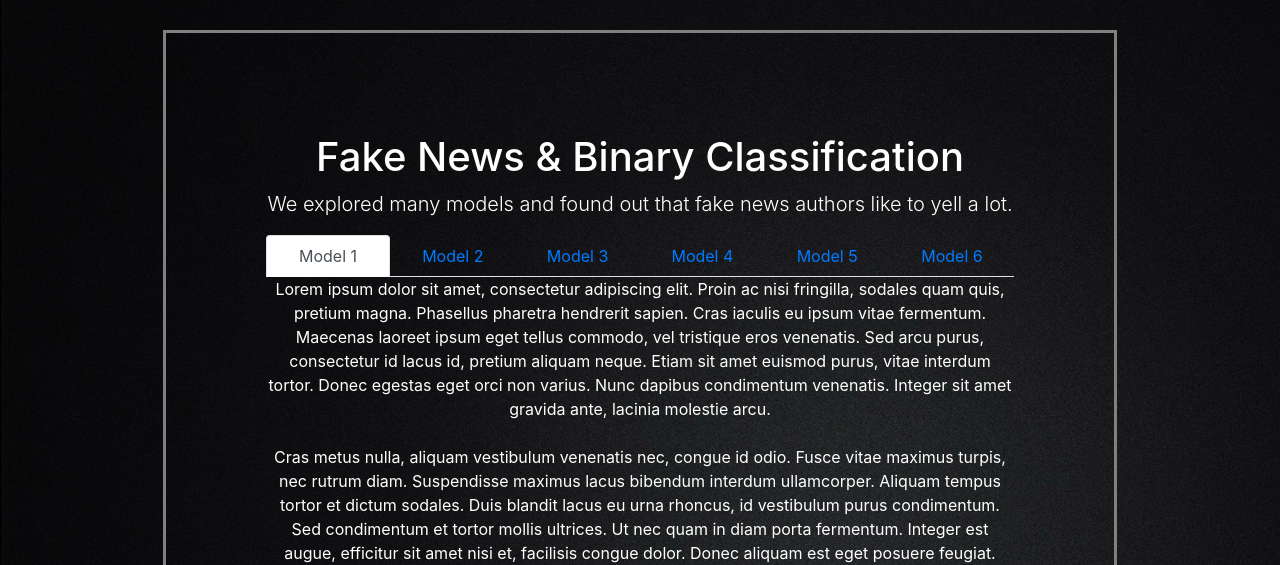
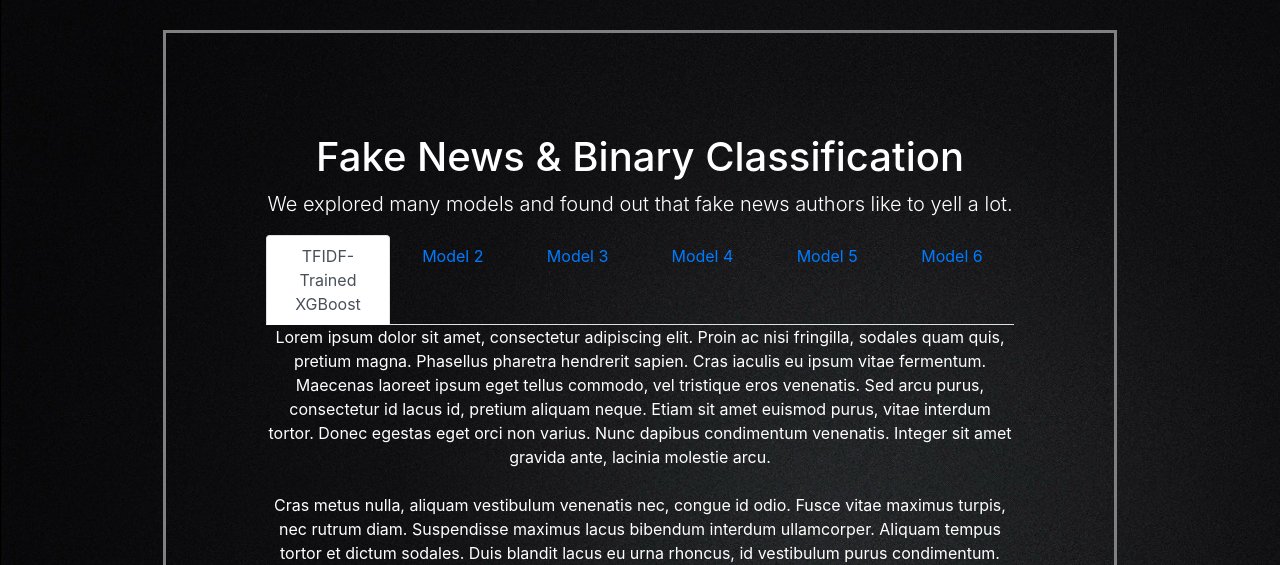
Before and after one commit to tallam99/fake-news-detector-website, a Django app: page / in a window 1280 px wide; the page is wider, and only the part inside the window is pictured. Shown: the part 1053-1618 px from the top of that part. Run offline with Django 3.2, Linux system fonts and the light colour scheme; some libraries are stand-ins or nearby versions.

Commit message:
Finish templates

```diff
--- a/FNDWebsite/FND/templates/FND/index.html
+++ b/FNDWebsite/FND/templates/FND/index.html
@@ -80,7 +80,7 @@ Fake News Detector
             <ul class="nav nav-tabs nav-justified" roll='tablist' style="text-align:center">
                 <li class="nav-item">
                     <a class="nav-link active" id="m1-tab" data-toggle="tab" href="#m1" role="tab" aria-controls="m1" aria-selected="true">
-                        Model 1
+                        TFIDF-Trained XGBoost
                     </a>
                 </li>
                 <li class="nav-item">
@@ -180,7 +180,8 @@ Fake News Detector
         </div>
     </main>
     <h1>Try the models on your own examples:</h1>
-    <form style="margin: 3% 20% 10%;" method="POST" action={% url 'prediction' %}>
+    <form style="margin: 3% 20% 10%;" method="POST" action={{ url }}>
+        {% csrf_token %}
         <div class="form-group">
             <label for="title">Title:</label><br>
             <input type="text" class="form-control" id="title" name="title" placeholder="Paste the title here.">
@@ -188,17 +189,17 @@ Fake News Detector
         </div>
         <div class="form-group">
             <label for="text">Text:</label><br>
-            <textarea id="text" cols="145" rows="10" placeholder="Paste the article content here. Make sure the article is longer than 10 words."></textarea><br>
+            <textarea id="text" name="mytext" cols="145" rows="10" placeholder="Paste the article content here. Make sure the article is longer than 10 words."></textarea><br>
         </div>
         <div class="form-group">
             <label for="model-select">Example select</label>
-            <select class="form-control" id="model-select">
-                <option value=1>Model 1</option>
-                <option value=2>Model 2</option>
-                <option value=3>Model 3</option>
-                <option value=4>Model 4</option>
-                <option value=5>Model 5</option>
-                <option value=6>Model 6</option>
+            <select class="form-control" id="model-select" name="mymodel-select">
+                <option selected="selected" value="model1">Model 1</option>
+                <option value="model2">Model 2</option>
+                <option value="model3">Model 3</option>
+                <option value="model4">Model 4</option>
+                <option value="model5">Model 5</option>
+                <option value="model6">Model 6</option>
             </select>
         </div>
         <input class="btn btn-primary" type="submit" value="Submit">
```
Also changed, not shown: FNDWebsite/FND/templates/FND/prediction.html (+23 -0 lines), FNDWebsite/FND/__init__.py (deleted).
